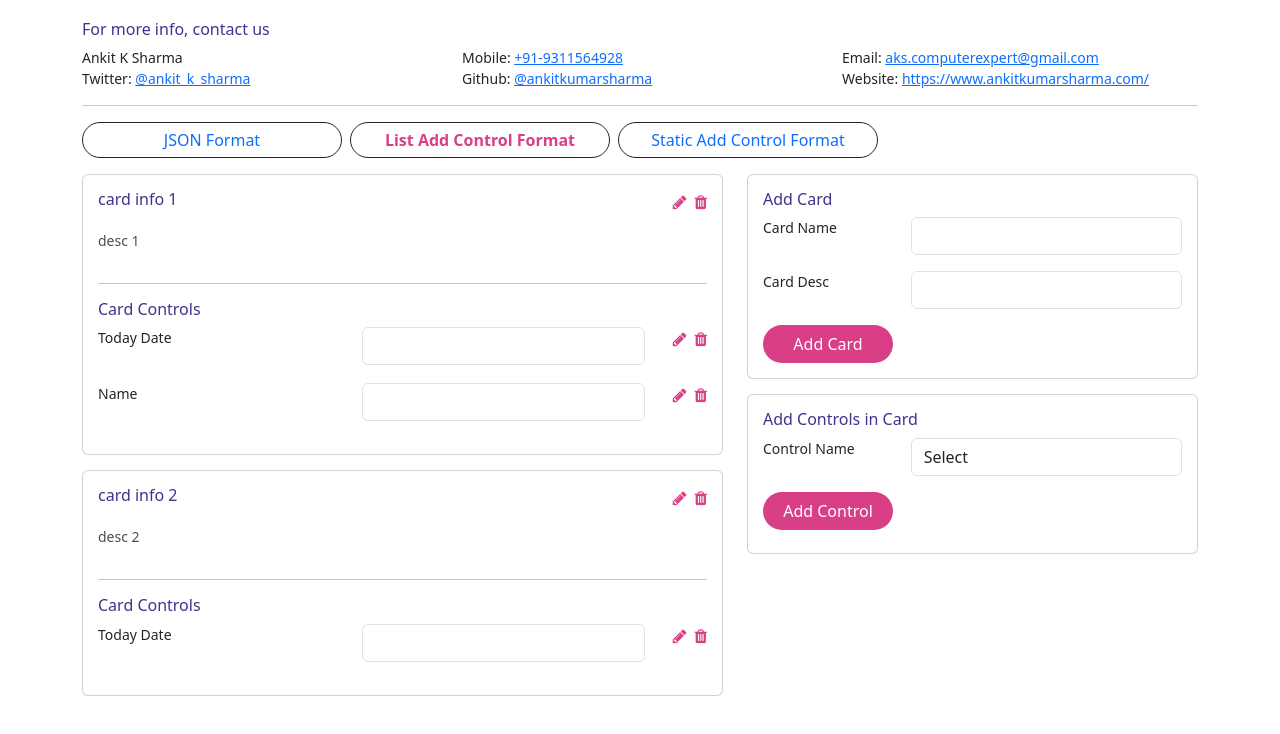
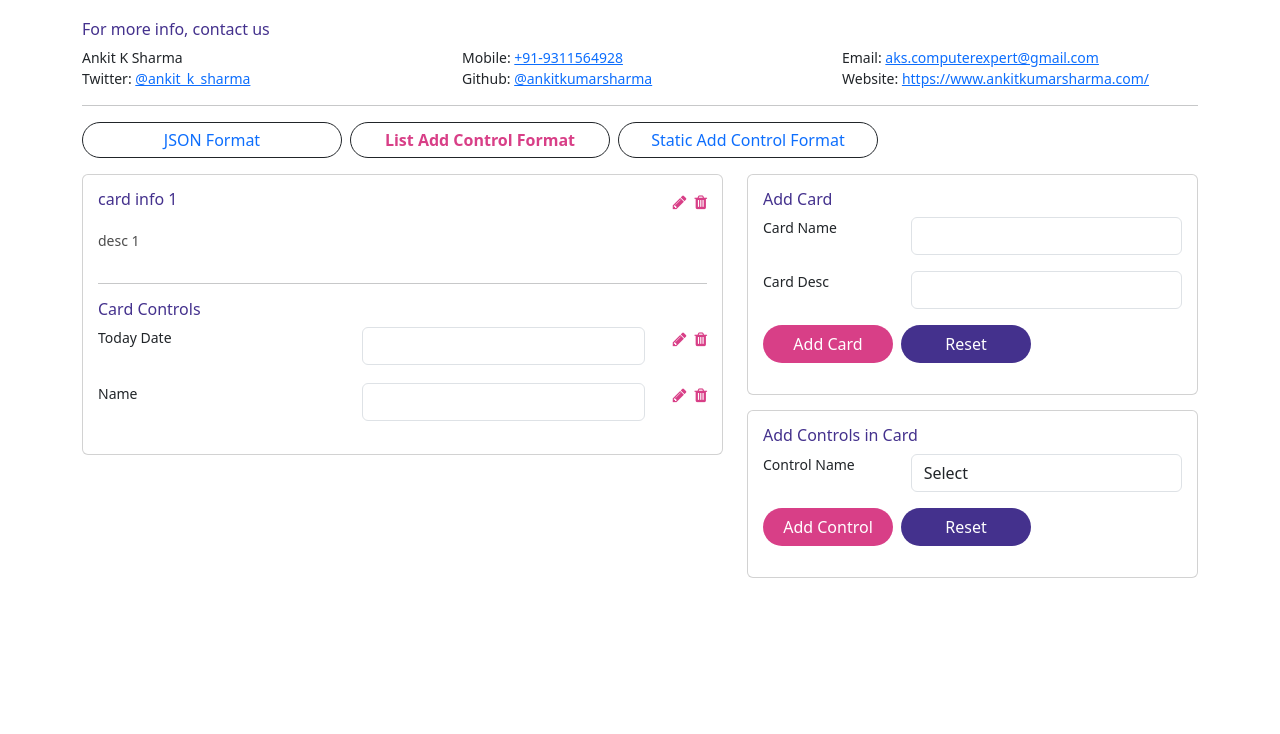
Before and after one commit to ankitkumarsharma/angular-mini-projects, an Angular app in the folder dynamic-forms-generation/: page /list-add-control-format in a window 1280 px wide. Shown: the top 734 px of the page. Built offline with nearby package versions, Linux system fonts and the light colour scheme.

Commit message:
Dynamic forms generation (#7)
* create dynamic forms project

* add dynamic form control part

* add basic validations part in dynamic forms

* add 3 ways structure dynamic form

* create list add control dynamic form structure

* list add control dynamic form- card crud added

```diff
--- a/dynamic-forms-generation/src/app/core/app.constant.ts
+++ b/dynamic-forms-generation/src/app/core/app.constant.ts
@@ -56,7 +56,7 @@ export const DYNAMIC_FORM_CONFIG_DATA: DynamicFormsConfigModel[] = [
 
 export const CARD_LIST: CardListModel[] = [
     {
-      cardName: 'card info 1',
+      name: 'card info 1',
       desc: 'desc 1',
       controlsList: [
         {
@@ -86,24 +86,5 @@ export const CARD_LIST: CardListModel[] = [
           ]
         }
       ]
-    },
-    {
-      cardName: 'card info 2',
-      desc: 'desc 2',
-      controlsList: [
-        {
-          type: 'date',
-          label: 'Today Date',
-          name: 'date',
-          value: '',
-          validations: [
-            {
-              name: 'required',
-              validator: 'required',
-              message: 'Date is required'
-            }
-          ]
-        },
-      ]
     }
   ];
--- a/dynamic-forms-generation/src/app/core/app.models.ts
+++ b/dynamic-forms-generation/src/app/core/app.models.ts
@@ -16,7 +16,7 @@ export interface MenuListModel {
 }
 
 export interface CardListModel {
-    cardName: string,
+    name: string,
     desc: string,
     controlsList?: DynamicFormsConfigModel[] | []
 }
--- a/dynamic-forms-generation/src/app/list-add-control-format/list-add-control-format.component.html
+++ b/dynamic-forms-generation/src/app/list-add-control-format/list-add-control-format.component.html
@@ -4,21 +4,21 @@
         <div class="card">
             <div class="row">
                 <div class="col-6">
-                        <h3 class="ak-sub-title">{{item.cardName}}</h3>
+                    <h3 class="ak-sub-title">{{item.name}}</h3>
                 </div>
                 <div class="col-6">
                     <ul class="list-inline action-list pull-right">
                         <li class="list-inline-item">
-                                <a href=""><i class="fa fa-pencil" aria-hidden="true"></i></a>
+                            <a (click)="onCardEdit($index)"><i class="fa fa-pencil" aria-hidden="true"></i></a>
                         </li>
                         <li class="list-inline-item">
-                                <a href=""><i class="fa fa-trash" aria-hidden="true"></i></a>
+                            <a (click)="onCardDelete($index)"><i class="fa fa-trash" aria-hidden="true"></i></a>
                         </li>
                     </ul>
                 </div>
             </div>
             <p class="ak-para">{{item.desc}}</p>
-                <hr/>
+            <hr />
             <h3 class="ak-sub-title">Card Controls</h3>
             @for (control of item.controlsList; track $index) {
             <div class="row form-group mb-3">
@@ -53,13 +53,22 @@
     </div>
     <div class="col-5">
         <div class="card">
+            <form [formGroup]="addCardFormGroup" (ngSubmit)="addCard(addCardFormGroup.value)">
                 <h3 class="ak-sub-title">Add Card</h3>
                 <div class="row form-group mb-3">
                     <div class="col-4">
                         <label for="">Card Name</label>
                     </div>
                     <div class="col-8">
-                    <input type="text" class="form-control">
+                        <input [ngClass]="{'is-invalid': getCardNameError()}" type="text" formControlName="name"
+                            class="form-control">
+                        @if (getCardNameError()) {
+                        <div>
+                            @if (getCardNameRequiredError()) {
+                            <span class="error">{{requiredErrorDescription('Name')}}</span>
+                            }
+                        </div>
+                        }
                     </div>
                 </div>
                 <div class="row form-group mb-3">
@@ -67,14 +76,35 @@
                         <label for="">Card Desc</label>
                     </div>
                     <div class="col-8">
-                    <input type="text" class="form-control">
+                        <input [ngClass]="{'is-invalid': getCardDescError()}" type="text" formControlName="desc"
+                            class="form-control">
+                        @if (getCardDescError()) {
+                        <div>
+                            @if (getCardDescRequiredError()) {
+                            <span class="error">{{requiredErrorDescription('Desc')}}</span>
+                            }
+                        </div>
+                        }
                     </div>
                 </div>
                 <div class="row">
                     <div class="col">
-                    <button type="submit" (click)="addCard()" class="primary-btn">Add Card</button>
+                        <ul class="list-inline">
+                            <li class="list-inline-item">
+                                @if (!cardEditFlag) {
+                                <button type="submit" class="primary-btn">Add Card</button>
+                                } @else {
+                                <button (click)="onCardUpdate()" type="button" class="primary-btn">Update Card</button>
+                                }
+                            </li>
+                            <li class="list-inline-item">
+                                <button type="button" (click)="resetAddCardFormGroup()"
+                                    class="secondary-btn">Reset</button>
+                            </li>
+                        </ul>
                     </div>
                 </div>
+            </form>
         </div>
         <div class="card">
             <h3 class="ak-sub-title">Add Controls in Card</h3>
@@ -90,7 +120,14 @@
             </div>
             <div class="row">
                 <div class="col">
+                    <ul class="list-inline">
+                        <li class="list-inline-item">
                             <button type="submit" class="primary-btn">Add Control</button>
+                        </li>
+                        <li class="list-inline-item">
+                            <button type="button" class="secondary-btn">Reset</button>
+                        </li>
+                    </ul>
                 </div>
             </div>
         </div>
--- a/dynamic-forms-generation/src/app/list-add-control-format/list-add-control-format.component.ts
+++ b/dynamic-forms-generation/src/app/list-add-control-format/list-add-control-format.component.ts
@@ -1,23 +1,88 @@
-import { Component } from '@angular/core';
+import { Component, OnInit } from '@angular/core';
 import { CARD_LIST, LABELS } from '../core/app.constant';
 import { CardListModel } from '../core/app.models';
+import { FormControl, FormGroup, ReactiveFormsModule, Validators } from '@angular/forms';
+import { CommonModule } from '@angular/common';
 
 @Component({
   selector: 'app-list-add-control-format',
   standalone: true,
-  imports: [],
+  imports: [CommonModule, ReactiveFormsModule],
   templateUrl: './list-add-control-format.component.html',
   styleUrl: './list-add-control-format.component.scss'
 })
-export class ListAddControlFormatComponent {
+export class ListAddControlFormatComponent implements OnInit {
   cardList: CardListModel[] = CARD_LIST;
-  noDataFound:string = LABELS.noDataFound;
-  addCard(){
-    let obj = {
-      cardName: 'Another Card',
-      desc: 'Another desc 1',
-      controlsList: []
+  noDataFound: string = LABELS.noDataFound;
+  addCardFormGroup!: FormGroup;
+  addCardFormGroupSubmitted!: boolean;
+  cardEditIndex!: number;
+  cardEditFlag!: boolean;
+  ngOnInit(): void {
+    this.initAddCardFormGroup();
+  }
+  // card add/edit
+  initAddCardFormGroup() {
+    this.addCardFormGroup = new FormGroup({
+      name: new FormControl('', Validators.required),
+      desc: new FormControl('', Validators.required),
+    })
+  }
+  getCardNameRequiredError() {
+    return this.addCardFormGroupSubmitted && this.addCardFormGroup.controls['name'].hasError('required');
+  }
+  getCardNameError() {
+    return this.addCardFormGroupSubmitted && this.addCardFormGroup.controls['name'].errors;
+  }
+  getCardDescError() {
+    return this.addCardFormGroupSubmitted && this.addCardFormGroup.controls['desc'].errors;
+  }
+  getCardDescRequiredError() {
+    return this.addCardFormGroupSubmitted && this.addCardFormGroup.controls['desc'].hasError('required');
+  }
+  requiredErrorDescription(label: string) {
+    return `${label} field is required`;
+  }
+  resetAddCardFormGroup() {
+    this.addCardFormGroup.reset();
+    this.addCardFormGroupSubmitted = false;
+  }
+  addCard(value: any) {
+    this.addCardFormGroupSubmitted = true;
+    if (this.addCardFormGroup.valid) {
+      value = { ...value, controlsList: [] }
+      this.cardList = [...this.cardList, value];
+      this.resetAddCardFormGroup();
+    } else {
+      this.addCardFormGroup.markAllAsTouched();
     }
-    this.cardList = [...this.cardList, obj];
+  }
+  onCardEdit(index: number) {
+    this.cardEditFlag = true;
+    this.cardEditIndex = index;
+    let updateObj: any;
+    let data: any = this.cardList[index];
+    Object.keys(this.addCardFormGroup.value).map((itemParent) => {
+      Object.keys(this.cardList[index]).map((itemChild) => {
+        if (itemParent == itemChild) {
+          updateObj = { ...updateObj, [itemParent]: data[itemParent] }
+        }
+      })
+    })
+    this.addCardFormGroup.setValue(updateObj);
+  }
+  onCardUpdate() {
+    this.addCardFormGroupSubmitted = true;
+    if (this.addCardFormGroup.valid) {
+      this.cardList[this.cardEditIndex] = this.addCardFormGroup.value;
+      this.cardEditFlag = false;
+      this.resetAddCardFormGroup();
+    } else {
+      this.addCardFormGroup.markAllAsTouched();
+    }
+
+  }
+  onCardDelete(index: number) {
+    this.cardList.splice(index, 1);
   }
 }
```
Lines whose indentation alone changed are shown as unchanged.
